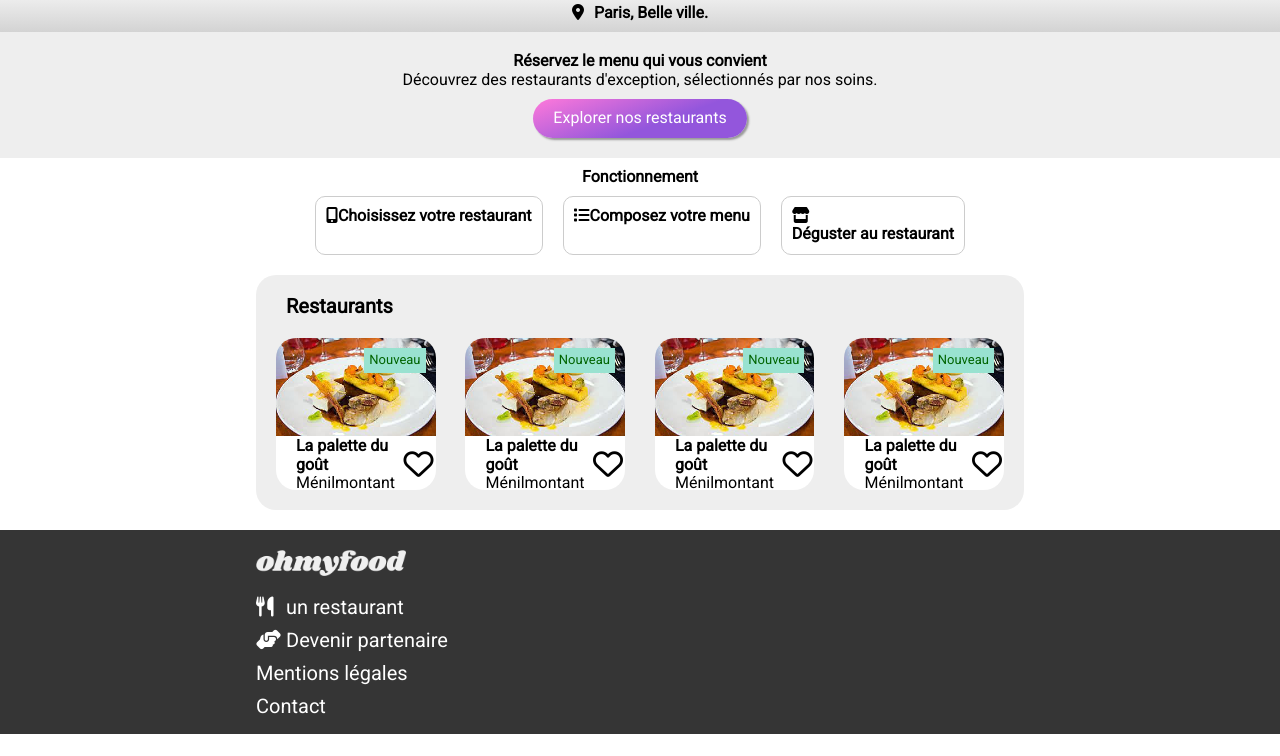
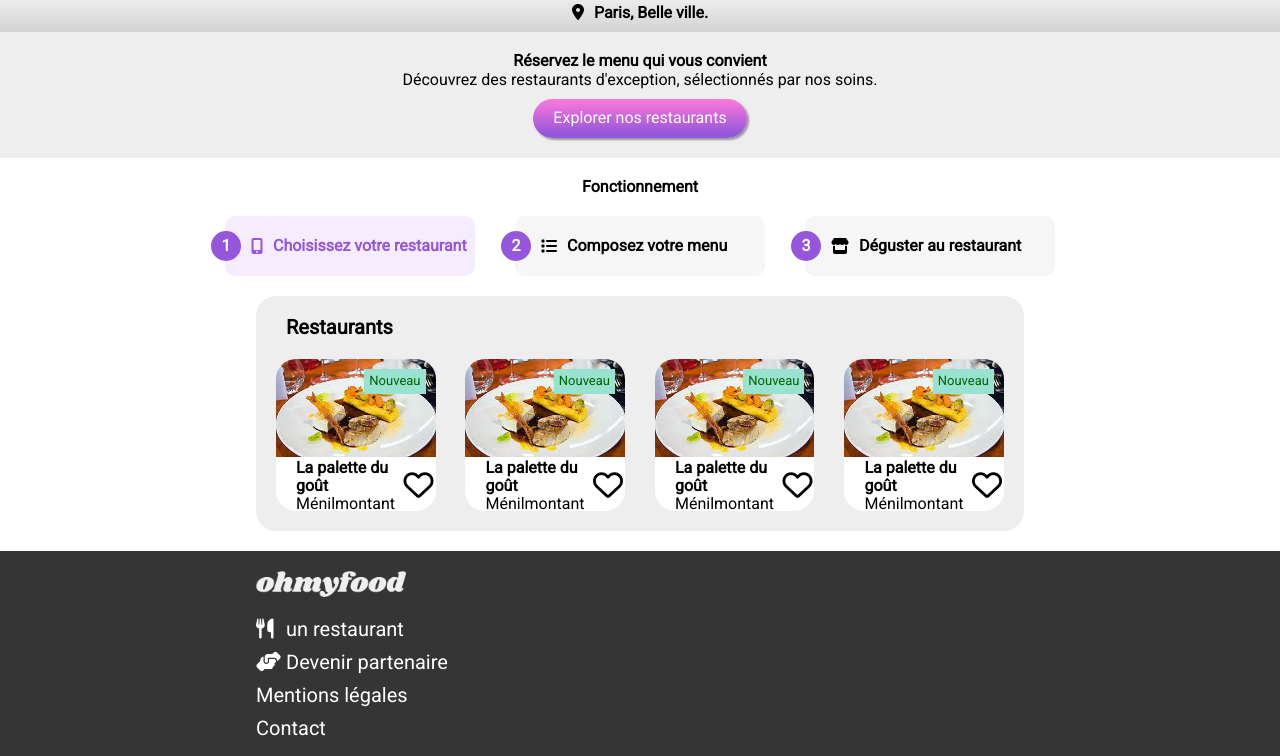
Before and after one commit to CyD21/Ohmyfood, a website: page index.html in a window 1280 px wide. Shown: the part 100-856 px from the top of the page. Before the commit the page ends 834 px from the top, so only its background shows below. Drawn offline with Linux system fonts and the light colour scheme.

Commit message:
modification btn fonctionnement

```diff
--- a/index.html
+++ b/index.html
@@ -4,17 +4,12 @@
     <meta charset="UTF-8" />
     <meta name="viewport" content="width=device-width, initial-scale=1.0" />
     <link rel="stylesheet" href="./public/css/style.css" type="text/css" />
-    <link
-      href="https://fonts.googleapis.com/css2?family=Roboto&display=swap"
-      rel="stylesheet"
-    />
-    <script
-      src="https://kit.fontawesome.com/cd7a845854.js"
-      crossorigin="CCD6A92F-5779-44D7-9275-85B658355ABB"
-    ></script>
+    <link href="https://fonts.googleapis.com/css2?family=Roboto&display=swap" rel="stylesheet"/>
+    <script src="https://kit.fontawesome.com/cd7a845854.js" crossorigin="anonymous"></script>
     <title>ohmyfood</title>
   </head>
   <body>
+    <!--================== HEADER ===================================================-->
     <header>
       <div class="logo">
         <img src="./images/ohmyfood.png" alt="Bienvenue chez ommyfood" />
@@ -24,6 +19,7 @@
         <div class="boxlocal__title">Paris, Belle ville.</div>
       </div>
     </header>
+    <!--================== MAIN ======================================================-->
     <main>
       <section>
       <div class="resa">
@@ -32,22 +28,13 @@
         <div class="resa__btn">Explorer nos restaurants</div>
       </div>
       </section>
-      <section class="fonction">
-        <div class="fonction__title">Fonctionnement</div>
-        <div class="fonction__boxbtn">
-          <div class="fonction__btn">
-            <div class="fonction__btnico"><i class="fa-solid fa-mobile-screen-button"></i></div>
-            <div class="fonction__btntext">Choisissez votre restaurant</div>
-          </div>
-          <div class="fonction__btn">
-            <div class="fonction__btnico"><i class="fa-solid fa-list"></i></div>
-            <div class="fonction__btntext">Composez votre menu</div>
-          </div>
-          <div class="fonction__btn">
-            <div class="fonction__btnico"><i class="fa-solid fa-store"></i>
-            <div class="fonction__btntext">Déguster au restaurant</div>
-          </div>
-        </div>
+      <section class="choice">
+          <div class="choice__title">Fonctionnement</div>
+            <div class="choice__box">
+              <button class="box__btn box__btn--actif"><span>1</span><i class="fas fa-mobile-alt"></i>Choisissez votre restaurant</button>
+              <button class="box__btn"><span>2</span><i class="fa fa-list"></i>Composez votre menu</button>
+              <button class="box__btn"><span>3</span><i class="fa fa-store"></i>Déguster au restaurant</button>
+            </button>
       </section>
       <section class="resto">
         <div class="resto__title">Restaurants</div>
--- a/sass/components/_buttons.scss
+++ b/sass/components/_buttons.scss
@@ -1,23 +1,49 @@
 /** Bouton du block réservation**/
 @mixin resabtn {
-  background: linear-gradient(
-    160deg,
-    rgba(255, 121, 218, 1) 0%,
-    rgba(147, 86, 220, 1) 60%
-  );
+  background: $btn-grad;
   color: #fff;
   padding: 10px 20px;
   border-radius: 50px;
   box-shadow: 2px 2px 2px #999;
-    &:hover{
-      box-shadow: 4px 4px 2px #999;
-    }
+  &:hover {
+    box-shadow: 4px 4px 2px #999;
+    cursor: pointer;
+  }
 }
 /** Bouton du block Fonctionnement page d'accueil **/
-@mixin btnfonct {
+@mixin choicebtn {
   display: flex;
-  margin: 0px 10px;
-  border: 1px solid #ccc;
+  flex-direction: row;
+  align-items: center;
+  background-color: #F6F6F6;
+  border: none;
+  width: 250px;
+  margin: 0px 20px;
+  height: 60px;
   border-radius: 10px;
-  padding: 10px;
+  font-weight: bold;
+    span {
+      display: flex;
+      align-items: center;
+      justify-content: center;
+      color: #fff;
+      border-radius: 50px;
+      background-color: $primary-color;
+      height: 30px;
+      width: 30px;
+      margin-left: -20px;
+    }
+    i {
+      padding: 0px 10px;
+    }
+    &:hover {
+      color: $primary-color;
+      background-color: #F5EDFF;
+    }
+    &--actif {
+      color: $primary-color;
+      background-color: #F5EDFF;
+    }
+
+
 }
--- a/sass/layout/_BlockFonctionnement.scss
+++ b/sass/layout/_BlockFonctionnement.scss
@@ -1,19 +1,20 @@
-.fonction {
+.choice {
   display: flex;
   flex-direction: column;
   align-items: center;
   width: 100%;
+  margin: 20px 0px;
+}
+.choice__title {
+  font-weight: bold;
   margin-bottom: 20px;
-        &__title {
-            font-weight: bold;
-            padding: 10px 0px;
 }
-        &__boxbtn {
+.choice__box {
   display: flex;
   flex-direction: row;
-            font-weight: bold;
+  justify-content: center;
+  width: 100%;
 }
-        &__btn {
-            @include btnfonct;
+.box__btn{
+  @include choicebtn;
 }
-}
--- a/sass/utils/_variables.scss
+++ b/sass/utils/_variables.scss
@@ -1,9 +1,16 @@
 /** Base color**/
 
 $bg-color: #fff;
-$bg-block: rgb(238,238,238);
+$bg-block: rgb(238, 238, 238);
 $primary-color: #9356dc;
 $secondary-color: #ff79da;
 $tertiaire-color: #99e2d0;
+$btn-grad: linear-gradient(
+  $secondary-color 0%,
+  $primary-color 90%
+);
 $radius-top: 20px 20px 0px 0px;
 $radius-all: 20px;
+/*==== Variables Box shadow ========*/
+$shadow-off: 2px 2px 2px #999;
+$shadow-on: 4px 4px 2px #999;
```
Also changed, not shown: public/css/style.css, 1 other file. Lines whose indentation alone changed are shown as unchanged.
